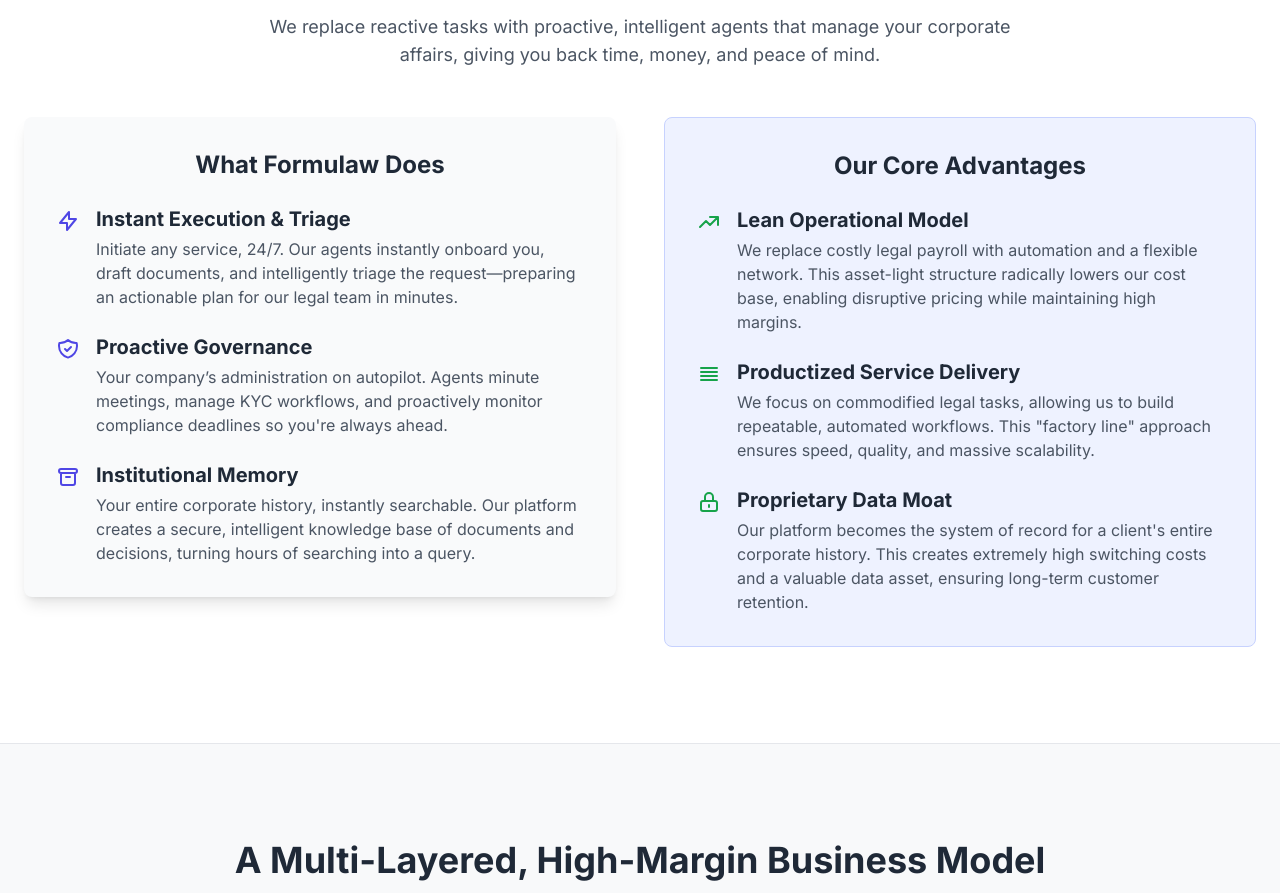
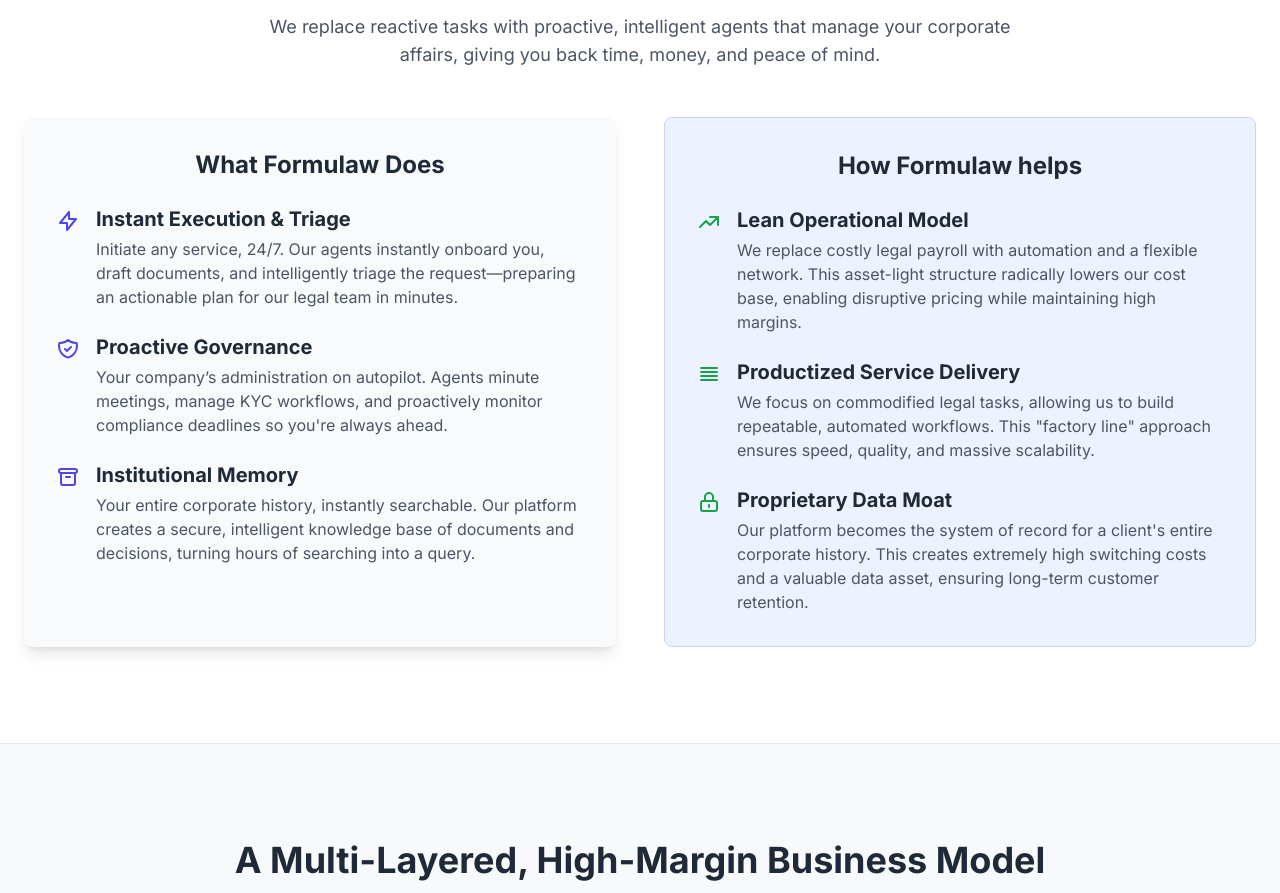
Before and after one commit to RamziEKhoury/formulaw_pitch, a plain HTML site: page index.html in a window 1280 px wide. Shown: the part 1787-2680 px from the top of the page. Drawn offline with nearby package versions, Linux system fonts and the light colour scheme.

Commit message:
refactor

```diff
--- a/index.html
+++ b/index.html
@@ -173,7 +173,6 @@
         </section>
 
         <hr/>
-
         <section id="solution" class="py-16 md:py-24 bg-white">
             <div class="container mx-auto px-6">
                 <div class="text-center mb-12 reveal">
@@ -181,9 +180,9 @@
                     <p class="mt-4 text-lg text-gray-600 max-w-3xl mx-auto">We replace reactive tasks with proactive, intelligent agents that manage your corporate affairs, giving you back time, money, and peace of mind.</p>
                 </div>
 
-            <div class="grid lg:grid-cols-2 gap-12 items-start">
+                <div class="grid lg:grid-cols-2 gap-12 items-stretch">
 
-                <div class="bg-gray-50 p-8 rounded-lg shadow-lg reveal">
+                    <div class="bg-gray-50 p-8 rounded-lg shadow-lg reveal h-full">
                         <h3 class="text-2xl font-bold text-gray-800 mb-6 text-center">What Formulaw Does</h3>
                         <div class="space-y-6">
                             <div class="flex items-start gap-4">
@@ -216,8 +215,8 @@
                         </div>
                     </div>
 
-                <div class="bg-indigo-50 p-8 rounded-lg border border-indigo-200 reveal" style="transition-delay: 200ms;">
-                    <h3 class="text-2xl font-bold text-gray-800 mb-6 text-center">Our Core Advantages</h3>
+                    <div class="bg-indigo-50 p-8 rounded-lg border border-indigo-200 reveal h-full">
+                        <h3 class="text-2xl font-bold text-gray-800 mb-6 text-center">How Formulaw helps</h3>
                         <div class="space-y-6">
                             <div class="flex items-start gap-4">
                                 <div class="flex-shrink-0">
```
Lines whose indentation alone changed are shown as unchanged.
